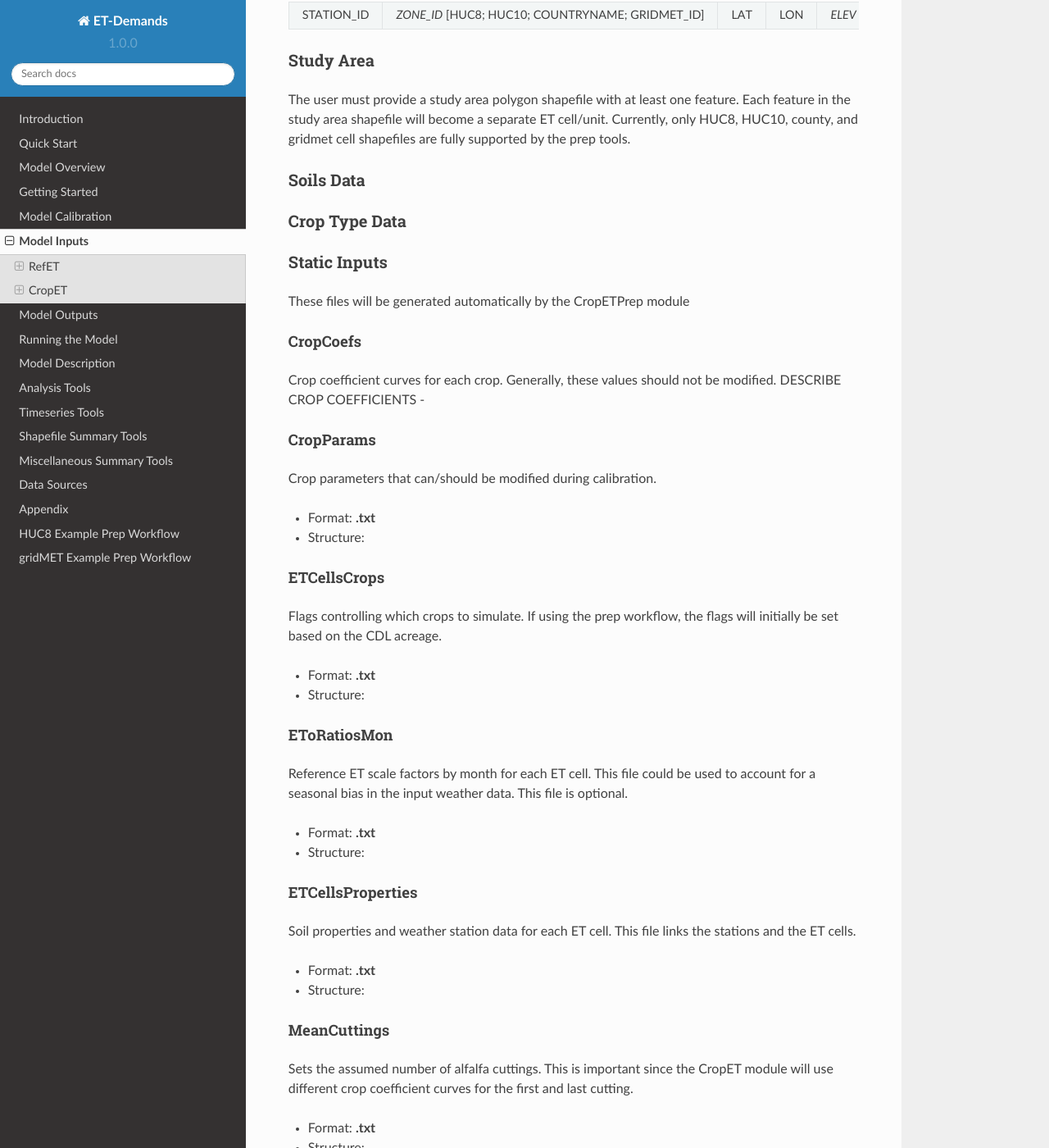
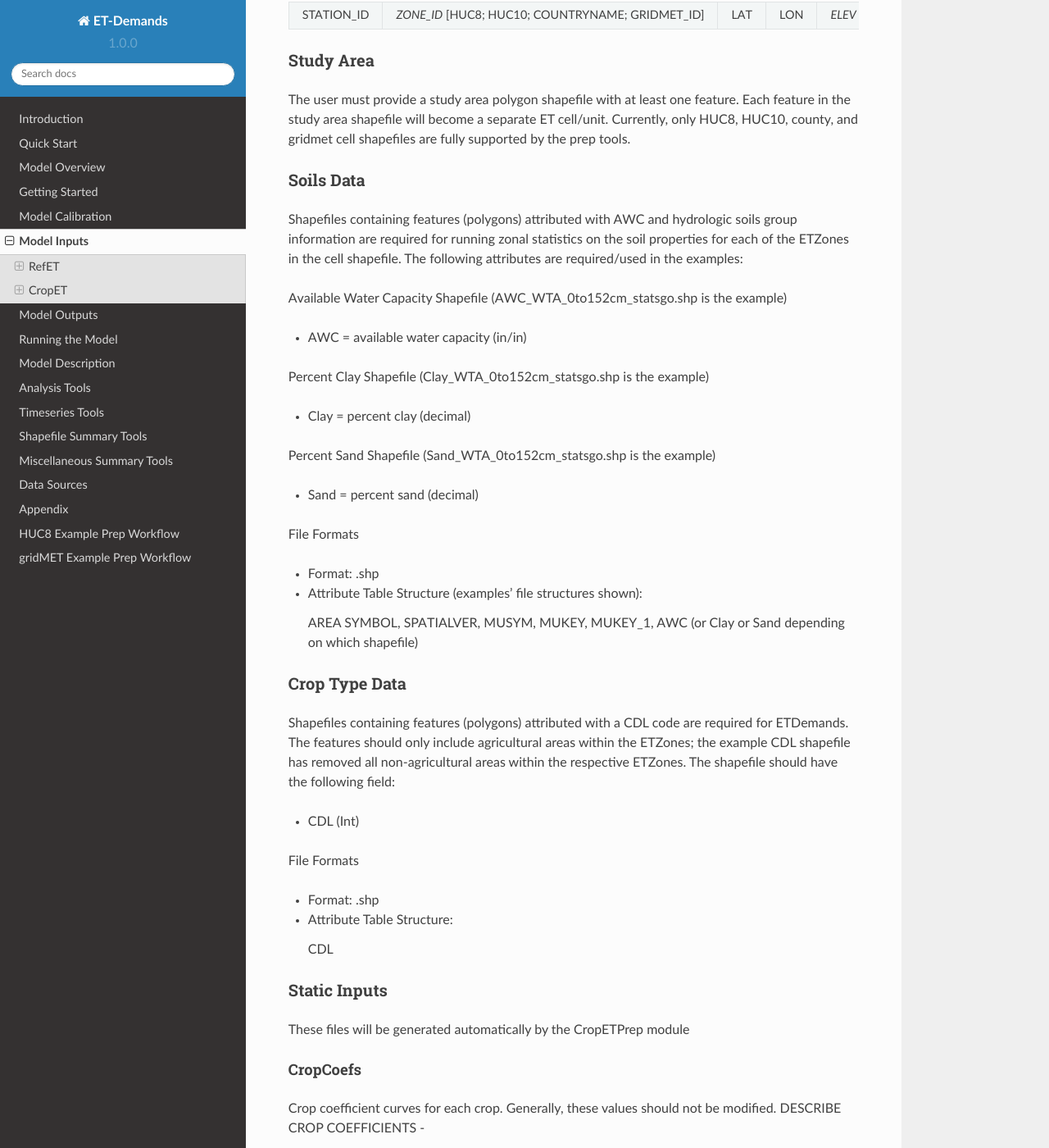
Before and after one commit to DOI-BOR/et-demands, a Sphinx documentation site: the page built from docs/model_inputs.rst, in a window 1280 px wide and 1400 px high, scrolled down 4815 px. Shown: the whole window at 82% size. Built offline with Sphinx 7.4.7 and the Read the Docs theme 2.0.0, drawn with Linux system fonts in a browser that asks for light colours.

Commit message:
Added soils and crop type formats and descriptions

```diff
--- a/docs/model_inputs.rst
+++ b/docs/model_inputs.rst
@@ -260,10 +260,40 @@ The user must provide a study area polygon shapefile with at least one feature.
 
 Soils Data
 ^^^^^^^^^^
+Shapefiles containing features (polygons) attributed with AWC and hydrologic soils group information are required for running zonal statistics on the  soil properties for each of the ETZones in the cell shapefile. The following attributes are required/used in the examples:
+
+Available Water Capacity  Shapefile (AWC_WTA_0to152cm_statsgo.shp is the example)
+
+* AWC = available water capacity (in/in)
+
+Percent Clay  Shapefile (Clay_WTA_0to152cm_statsgo.shp is the example)
+
+* Clay = percent clay (decimal)
+
+Percent Sand Shapefile (Sand_WTA_0to152cm_statsgo.shp is the example)
+
+* Sand = percent sand (decimal)
+
+File Formats
+
+* Format: .shp
+* Attribute Table Structure (examples’ file structures shown):
+
+  AREA SYMBOL, SPATIALVER, MUSYM, MUKEY, MUKEY_1, AWC (or Clay or Sand depending on which shapefile)
 
 
 Crop Type Data
 ^^^^^^^^^^^^^^
+Shapefiles containing features (polygons) attributed with a CDL code are required  for ETDemands. The features should only include agricultural areas within the ETZones; the example CDL shapefile has removed all non-agricultural areas within the respective ETZones. The shapefile should have the following field:
+
+* CDL (Int)
+
+File Formats
+
+* Format: .shp
+* Attribute Table Structure:
+
+  CDL
 
 
 Static Inputs
```
